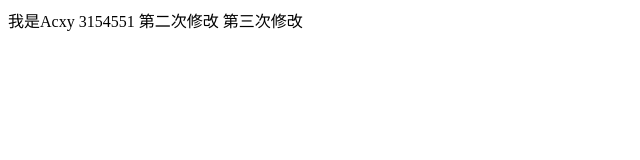
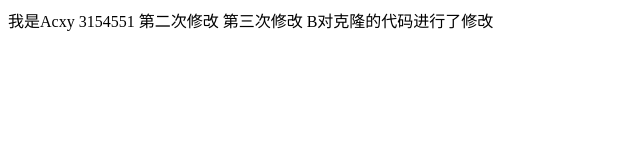
Before and after one commit to ji-han-tomorrow/git_demo, a plain HTML site: page index.html in a window 1280 px wide. Shown: the whole page, without its empty margins (0-640 px from the left). Drawn offline with Linux system fonts and the light colour scheme.

Commit message:
B第一次提交

```diff
--- a/index.html
+++ b/index.html
@@ -9,5 +9,6 @@
 3154551
 第二次修改
 第三次修改
+B对克隆的代码进行了修改
 </body>
 </html>
```
